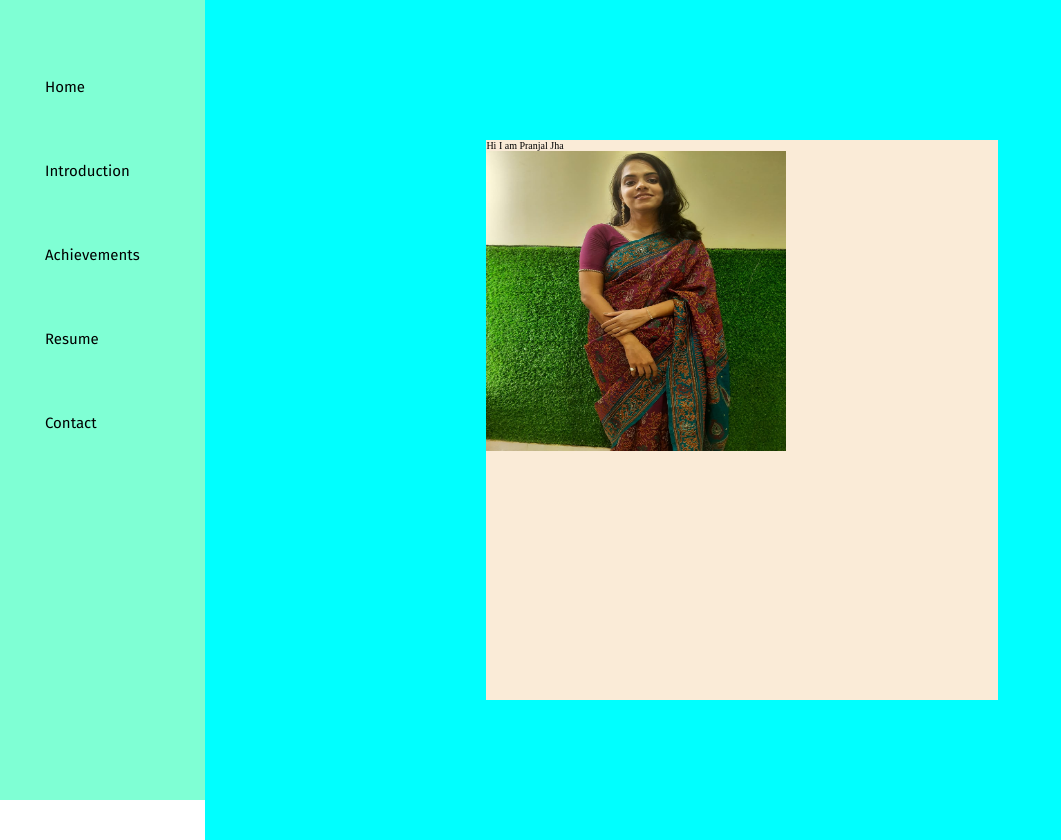
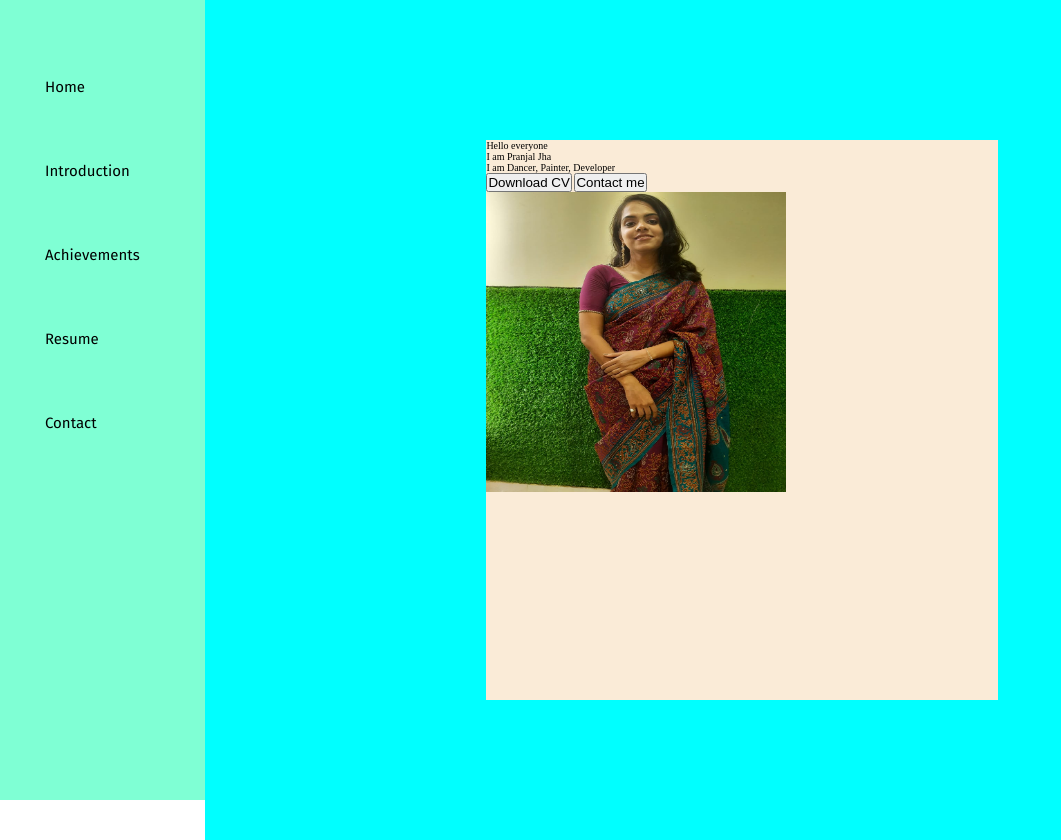
Before and after one commit to pranjal-jha-28/portfolio, a website: page index.html in a window 1280 px wide. Shown: the whole page, without its empty margins (0-1061 px from the left). Drawn offline with Linux system fonts and the light colour scheme.

Commit message:
added info

```diff
--- a/index.html
+++ b/index.html
@@ -25,7 +25,13 @@
         <div class="main">
             <div class="infoContainer">
                 <div class="devInfo">
-                    <div class="hello">Hi I am Pranjal Jha</div>
+                    <div class="hello">Hello everyone</div>
+                    <div class="name">I am Pranjal Jha</div>
+                    <div class="about">I am Dancer, Painter, Developer</div>
+                    <div class="buttons">
+                        <button>Download CV</button>
+                        <button>Contact me</button>
+                    </div>
                 </div>
                 <div class="devPic">
                     <img class="profilePic" src="./assets/Rashi.jpeg" alt="Pranjal Jha">
```
